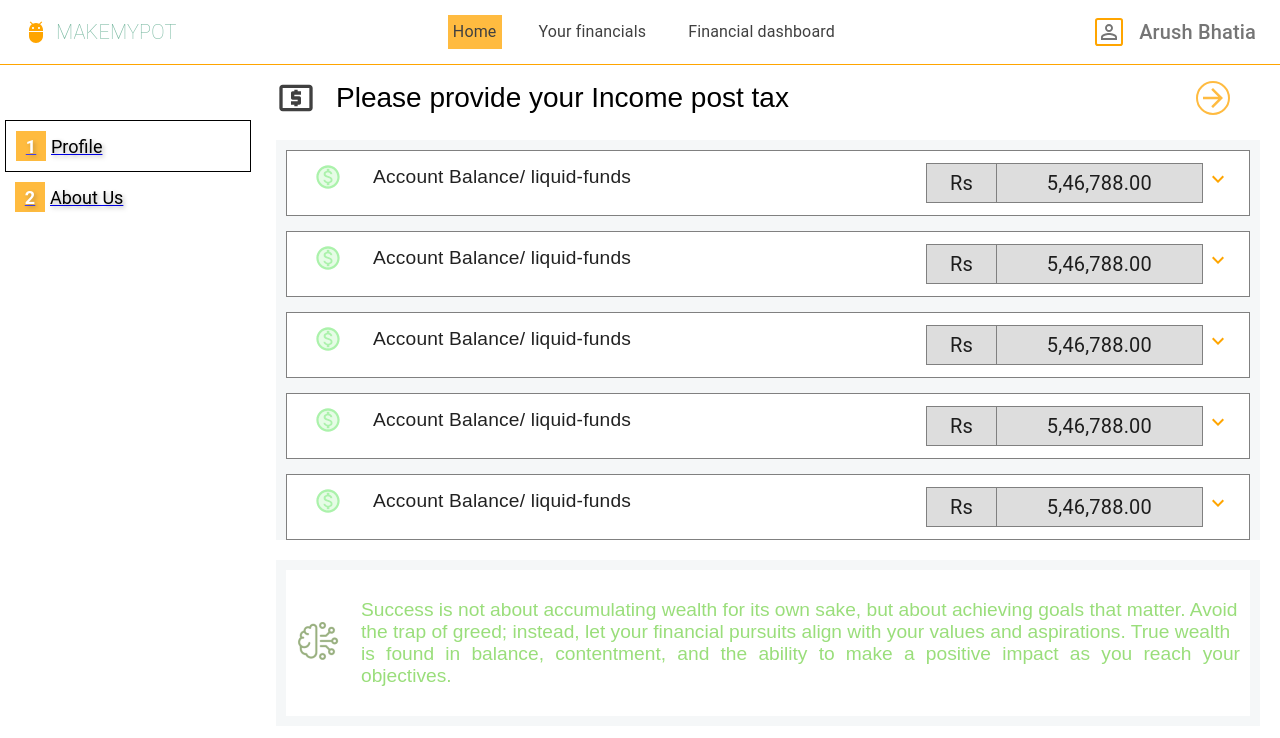
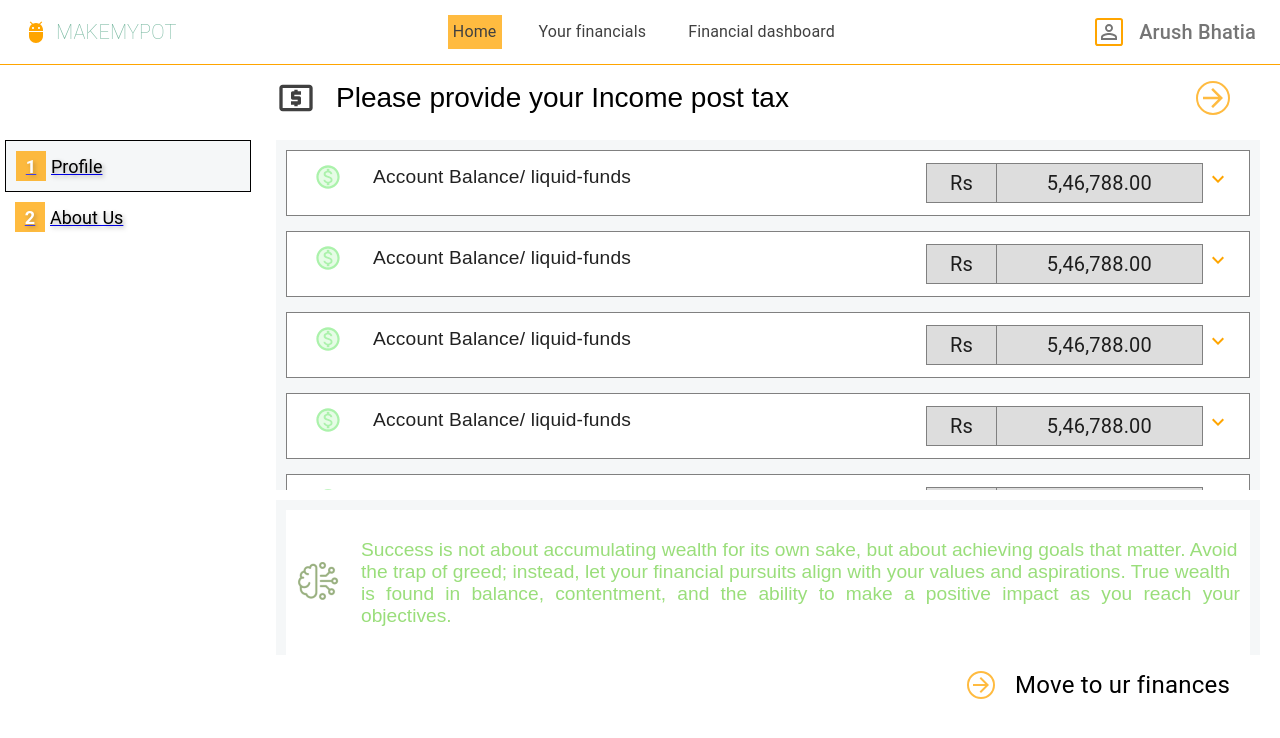
Before and after one commit to antas123/makeMyPot, a React (Vite) app in the folder make_my_pot/: page /yourFinancials/1 in a window 1280 px wide. Shown: the top 738 px of the page. Built offline with nearby package versions, Linux system fonts and the light colour scheme.

Commit message:
improved layout and generalised it too

```diff
--- a/make_my_pot/src/components/extras/Sidebar.jsx
+++ b/make_my_pot/src/components/extras/Sidebar.jsx
@@ -18,7 +18,7 @@ const Sidebar = ({ activePage, activeTabOption, setActiveTabOption }) => {
     <div
       style={{
         height: "50%",
-        marginTop: "50px",
+        marginTop: "70px",
         padding: "5px",
       }}
     >
--- a/make_my_pot/src/components/extras/extras.module.css
+++ b/make_my_pot/src/components/extras/extras.module.css
@@ -1,6 +1,7 @@
 /* =============sidebar css=========================== */
 .activeBox {
   border: 1px solid black;
+  background-color: #f5f7f8;
 }
 
 .mainbox {
--- /dev/null
+++ b/make_my_pot/src/components/scene/SceneFooter.jsx
@@ -0,0 +1,51 @@
+import React from "react";
+import ArrowForwardIcon from "@mui/icons-material/ArrowForward";
+import { Typography } from "@mui/material";
+
+const SceneFooter = () => {
+  return (
+    <div
+      style={{
+        display: "flex",
+        justifyContent: "space-between",
+        paddingRight: "30px",
+        alignItems: "center",
+        height: "60px",
+      }}
+    >
+      <div
+        style={{
+          display: "flex",
+          alignItems: "center",
+          justifyContent: "space-between",
+        }}
+      >
+        {" "}
+      </div>
+      <div
+        style={{
+          display: "flex",
+          justifyContent: "center",
+          alignItems: "center",
+          cursor: "pointer",
+        }}
+      >
+        <ArrowForwardIcon
+          style={{
+            border: "solid 2px black",
+            borderRadius: "50%",
+            borderColor: "orange",
+            color: "orange",
+            fontSize: "24px",
+            opacity: 0.75,
+            marginRight: "20px",
+          }}
+          onClick={() => alert("don't touch me")}
+        />
+        <Typography sx={{ fontSize: "24px" }}>Move to ur finances</Typography>
+      </div>
+    </div>
+  );
+};
+
+export default SceneFooter;
--- a/make_my_pot/src/components/scene/SceneHeader.jsx
+++ b/make_my_pot/src/components/scene/SceneHeader.jsx
@@ -10,7 +10,7 @@ const SceneHeader = () => {
         justifyContent: "space-between",
         paddingRight: "30px",
         alignItems: "center",
-        height:"65px"
+        height: "65px",
       }}
     >
       <div
--- a/make_my_pot/src/components/wrappers/FooterContentWrapper.jsx
+++ b/make_my_pot/src/components/wrappers/FooterContentWrapper.jsx
@@ -1,7 +1,11 @@
 import React from "react";
 
 const FooterContentWrapper = ({ children }) => {
-  return <div style={{ height: "150px" }}>{children}</div>;
+  return (
+    <div style={{ height: "150px", overflow: "auto", paddingBottom: "5px" }}>
+      {children}
+    </div>
+  );
 };
 
 export default FooterContentWrapper;
--- a/make_my_pot/src/components/wrappers/MainContentWrapper.jsx
+++ b/make_my_pot/src/components/wrappers/MainContentWrapper.jsx
@@ -4,7 +4,7 @@ const MainContentWrapper = ({ children }) => {
   return (
     <div
       style={{
-        height: "400px",
+        height: "350px",
         backgroundColor: "#F5F7F8",
         overflow: "auto",
         marginTop: "10px",
--- a/make_my_pot/src/scenes/financialDashboard/FinancialDashboard.jsx
+++ b/make_my_pot/src/scenes/financialDashboard/FinancialDashboard.jsx
@@ -8,6 +8,7 @@ import SceneHeader from "../../components/scene/SceneHeader";
 import BasicSelect from "./BasicSelect";
 import MainContentWrapper from "../../components/wrappers/MainContentWrapper";
 import FooterContentWrapper from "../../components/wrappers/FooterContentWrapper";
+import SceneFooter from "../../components/scene/SceneFooter";
 
 const FinancialDashboard = () => {
   const [lineData, setLineData] = useState({
@@ -68,6 +69,7 @@ const FinancialDashboard = () => {
       <FooterContentWrapper>
         <ThoughtBox />
       </FooterContentWrapper>
+      <SceneFooter />
     </>
   );
 };
--- a/make_my_pot/src/scenes/financialDashboard/dashboard.module.css
+++ b/make_my_pot/src/scenes/financialDashboard/dashboard.module.css
@@ -22,7 +22,6 @@
 .thoughtBox {
   padding: 10px;
   background-color: #f5f7f8;
-  margin-top: 20px;
 }
 .thoughtText {
   font-size: 1.2em;
--- a/make_my_pot/src/scenes/financialDashboard/incomeAndExpensesReport/IncomeAndExpensesReport.jsx
+++ b/make_my_pot/src/scenes/financialDashboard/incomeAndExpensesReport/IncomeAndExpensesReport.jsx
@@ -3,6 +3,7 @@ import MainContentWrapper from "../../../components/wrappers/MainContentWrapper"
 import FooterContentWrapper from "../../../components/wrappers/FooterContentWrapper";
 import ThoughtBox from "../ThoughtBox";
 import SceneHeader from "../../../components/scene/SceneHeader";
+import SceneFooter from "../../../components/scene/SceneFooter";
 
 const IncomeAndExpensesReport = () => {
   return (
@@ -12,6 +13,7 @@ const IncomeAndExpensesReport = () => {
       <FooterContentWrapper>
         <ThoughtBox />
       </FooterContentWrapper>
+      <SceneFooter />
     </>
   );
 };
--- a/make_my_pot/src/scenes/yourFinancial/YourFinancials.jsx
+++ b/make_my_pot/src/scenes/yourFinancial/YourFinancials.jsx
@@ -4,6 +4,7 @@ import ControlledAccordions from "../../components/Accordion";
 import ThoughtBox from "../financialDashboard/ThoughtBox";
 import MainContentWrapper from "../../components/wrappers/MainContentWrapper";
 import FooterContentWrapper from "../../components/wrappers/FooterContentWrapper";
+import SceneFooter from "../../components/scene/SceneFooter";
 
 const YourFinancials = () => {
   return (
@@ -15,11 +16,17 @@ const YourFinancials = () => {
         <ControlledAccordions />
         <ControlledAccordions />
         <ControlledAccordions />
+        <ControlledAccordions />
       </MainContentWrapper>
 
       <FooterContentWrapper>
         <ThoughtBox />
+        <ThoughtBox />
+        <ThoughtBox />
+        <ThoughtBox />
+        <ThoughtBox />
       </FooterContentWrapper>
+      <SceneFooter />
     </>
   );
 };
```
